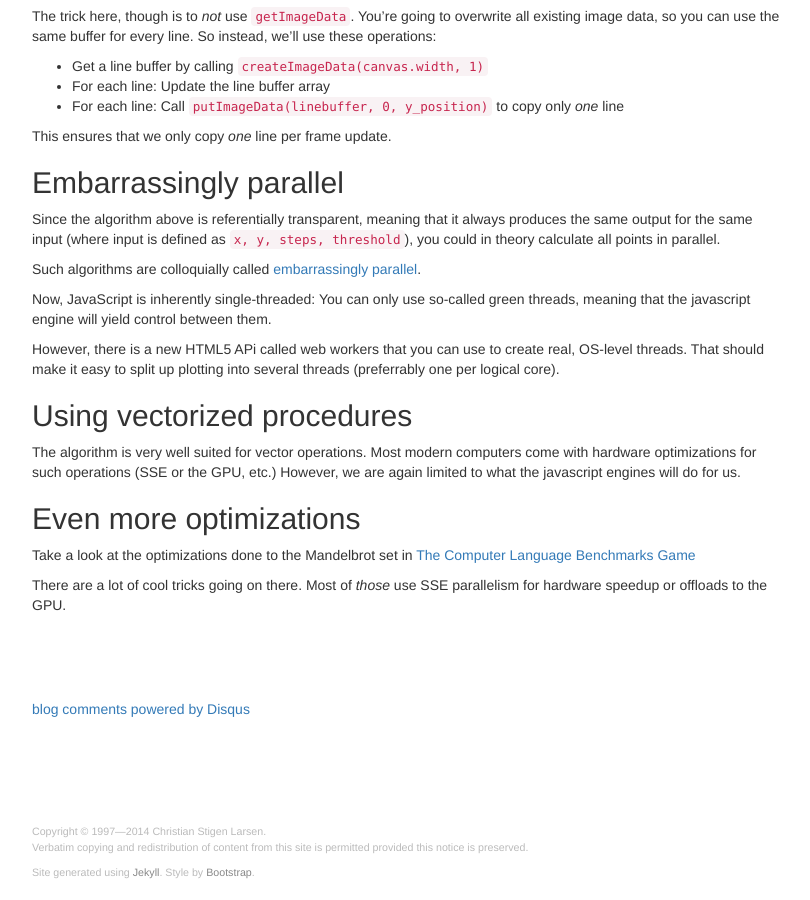
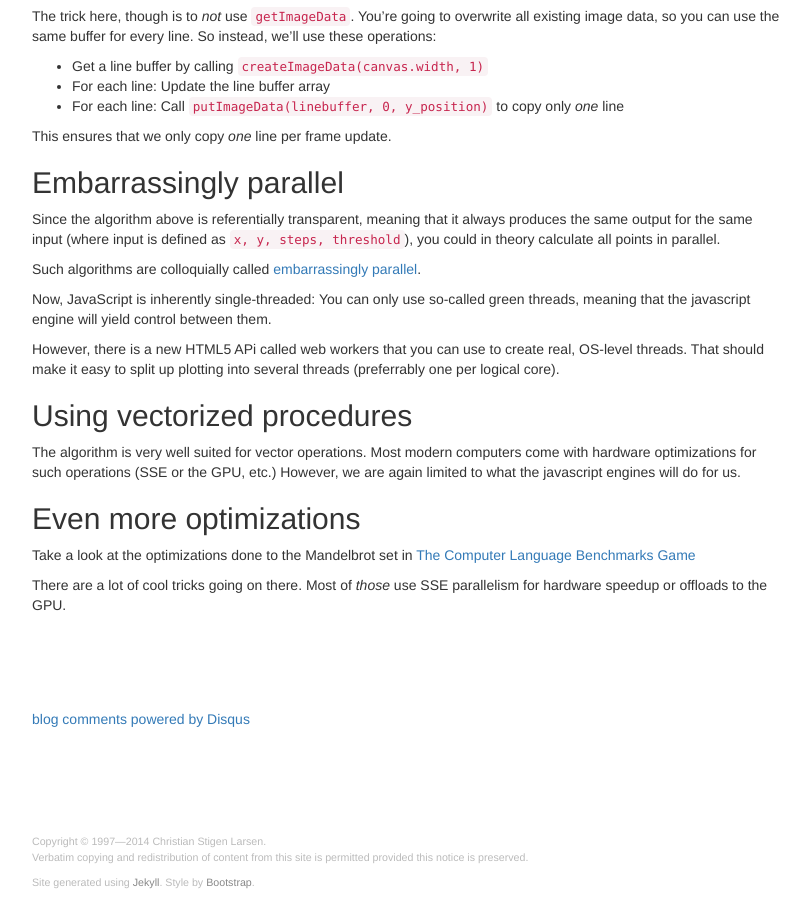
Before and after one commit to cslarsen/csl.name, a Jekyll site: the page built from _posts/2012-02-22-mandelbrot-rendering.markdown, in a window 1280 px wide and 900 px high, scrolled down 5702 px. Shown: the whole window, without its empty margins (38-848 px from the left). Built offline with Jekyll 4.4.1, drawn with Linux system fonts in a browser that asks for light colours; Markdown is read by kramdown in place of the engine named in the settings; comment, search, counter and statistics services are not loaded; some of the changed text lies outside the part shown.

Commit message:
Moves Disqus in own div to make panes appear faster

```diff
--- a/_layouts/default.html
+++ b/_layouts/default.html
@@ -92,15 +92,6 @@
       <div class="row">
         <div class="col-md-8">
           {{ content }}
-
-          {% if page.disqus != false %}
-          <div id="disqus_thread">
-            <script type="text/javascript"
-              src="http://disqus.com/forums/{{ site.disqus_user }}/embed.js">
-            </script>
-            <noscript><p><a href="http://{{ site.disqus_user }}.disqus.com/?url=ref">View the discussion thread.</a></p></noscript><a href="http://disqus.com" class="dsq-brlink">blog comments powered by <span class="logo-disqus">Disqus</span></a>
-          </div>
-          {% endif %}
         </div>
 
         {% if page.nolinks == null %}
@@ -187,6 +178,19 @@
 
       <div class="row">
         <div class="col-md-8">
+          {% if page.disqus != false %}
+          <div id="disqus_thread">
+            <script type="text/javascript"
+              src="http://disqus.com/forums/{{ site.disqus_user }}/embed.js">
+            </script>
+            <noscript><p><a href="http://{{ site.disqus_user }}.disqus.com/?url=ref">View the discussion thread.</a></p></noscript><a href="http://disqus.com" class="dsq-brlink">blog comments powered by <span class="logo-disqus">Disqus</span></a>
+          </div>
+          {% endif %}
+        </div>
+      </div>
+
+      <div class="row">
+        <div class="col-md-8">
           <footer>
             <p>
             {{ site.copyright }}
--- a/_posts/2012-02-22-mandelbrot-rendering.markdown
+++ b/_posts/2012-02-22-mandelbrot-rendering.markdown
@@ -111,7 +111,7 @@
 and then calculate <span>z<sub>1</sub> = (x+iy)<sup>2</sup> + (x+iy)</span> and
 continue doing this.  For practical purposes, let's decide on a _threshold_
 value.  If the magnitude of <span>z</span> &mdash; the distance to origo, or
-<span>&sqrt;(x^2+y^2)</span>&mdash; ever becomes larger than this threshold
+<span>&radi;(x^2+y^2)</span>&mdash; ever becomes larger than this threshold
 value we will assume that it will diverge into infinity.  If so, stop the
 calculation and plot a _black dot_ at the current location.
 
@@ -242,7 +242,7 @@
 
 The main equation is
 
-> <span>z<sub>n+1</sub> = z<sub>n</sub><sup>2</sup> + c
+> <span>z<sub>n+1</sub> = z<sub>n</sub><sup>2</sup> + c</span>
 
 Setting `C = z` and `Cr = Re(z)` and `Ci = Im(z)`, we get
 
```
